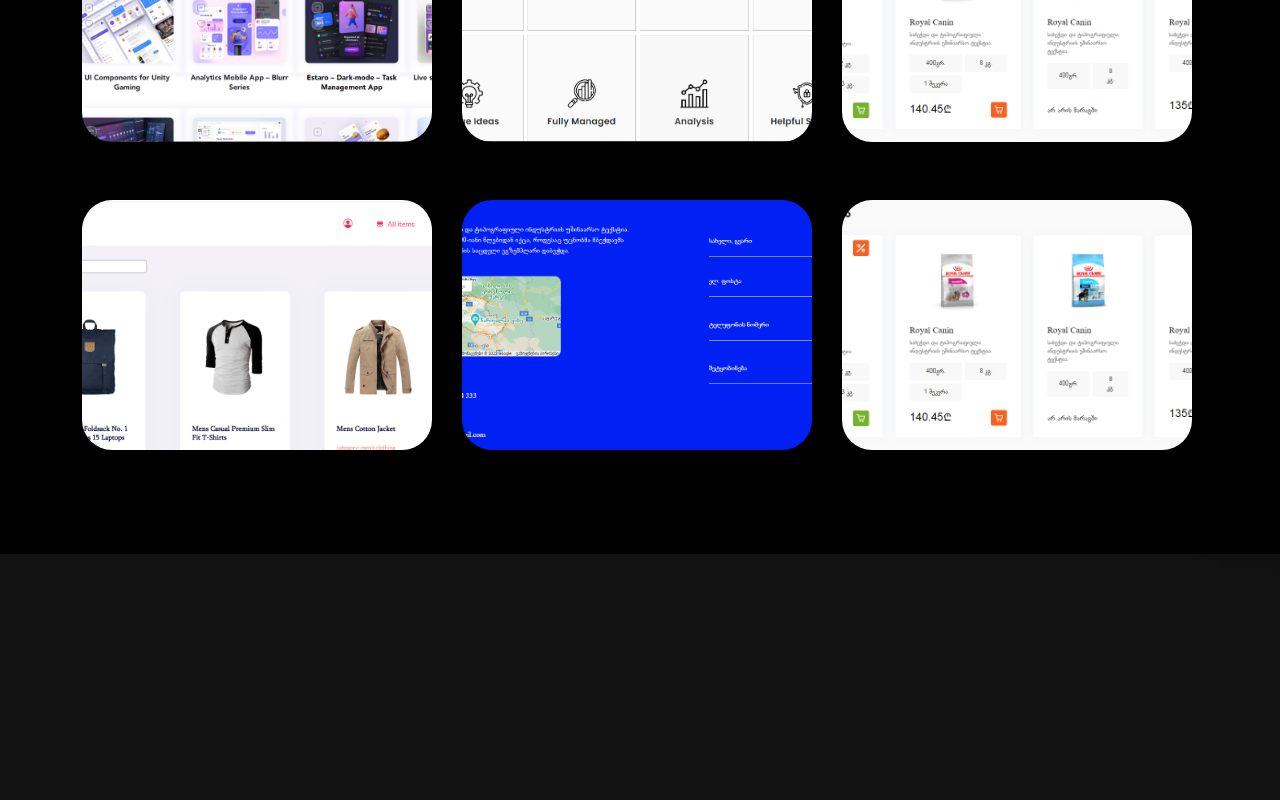
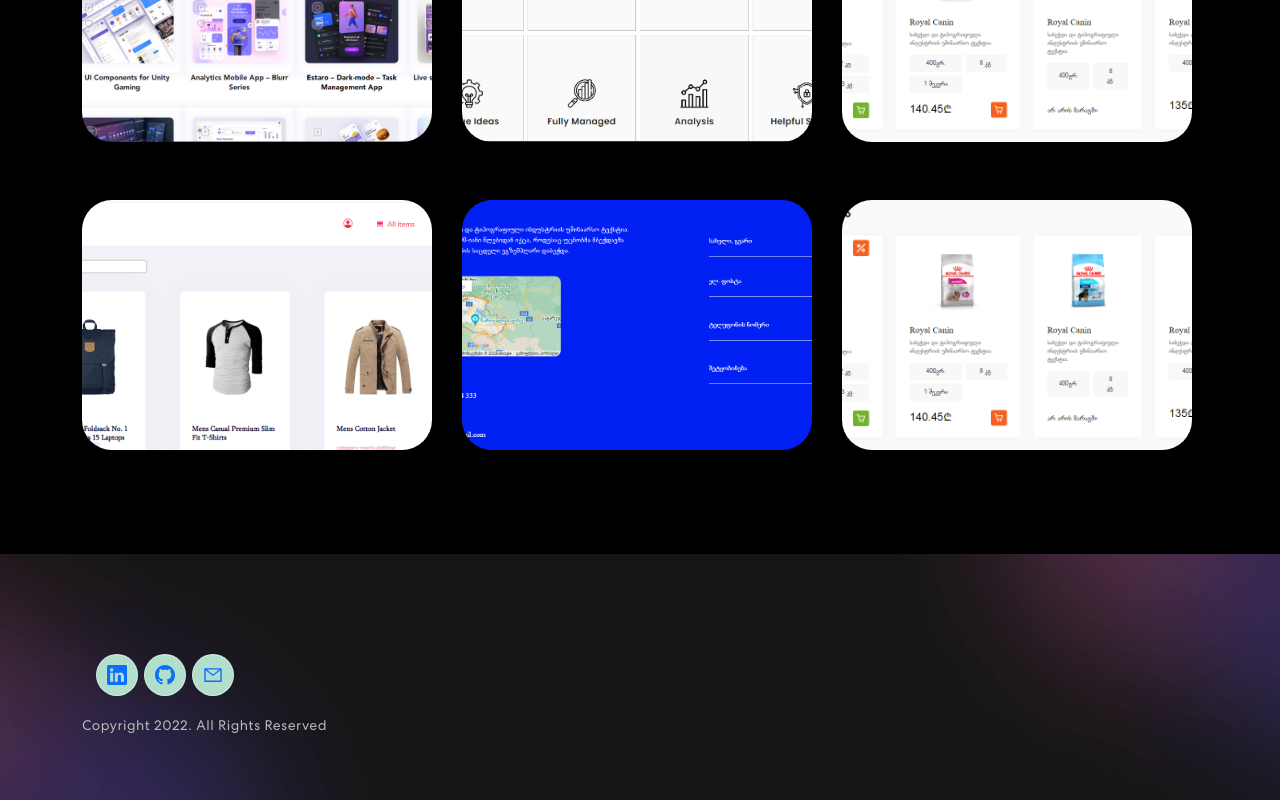
Before and after one commit to mariamdateshidze/reactportfolio, a React (Create React App) app: page / in a window 1280 px wide. Shown: the part 1679-2479 px from the top of the page. Before the commit the page ends 2278 px from the top, so only its background shows below. Built offline with nearby package versions, Linux system fonts and the light colour scheme.

Commit message:
add footer

```diff
--- a/public/index.html
+++ b/public/index.html
@@ -9,6 +9,9 @@
       name="description"
       content="Web site created using create-react-app"
     />
+
+    <meta name="keywords" content="HTML, CSS, JAVASCRIPT, react, portfolio" />
+    <meta name="author" content="Mariam Dateshidze" />
     <link rel="apple-touch-icon" href="%PUBLIC_URL%/logo192.png" />
     <!--
       manifest.json provides metadata used when your web app is installed on a
@@ -24,7 +27,7 @@
       work correctly both with client-side routing and a non-root public URL.
       Learn how to configure a non-root public URL by running `npm run build`.
     -->
-    <title>React App</title>
+    <title>Portfolio</title>
   </head>
   <body>
     <noscript>You need to enable JavaScript to run this app.</noscript>
--- a/src/App.css
+++ b/src/App.css
@@ -339,3 +339,28 @@
   right: 0;
   z-index: -4;
 }
+
+/* footer */
+.footer {
+  padding: 100px 0 50px 0;
+  background-image: url('./assets/images/footer-bg.png');
+  background-position: center center;
+  background-size: cover;
+  background-repeat: no-repeat;
+
+}
+
+.footer p {
+  font-weight: 400;
+  font-size: 14px;
+  color: #B8B8B8;
+  letter-spacing: 0.5px;
+  margin-top: 20px;
+}
+
+.text-center{
+  display: flex;
+  flex-direction: column;
+  align-items:flex-start;
+
+}
--- a/src/App.js
+++ b/src/App.js
@@ -4,6 +4,7 @@
 import { Banner } from './components/Banner';
 import { Skills } from './components/Skills';
 import { Projects } from './components/Projects';
+import { Footer } from './components/Footer';
 
 function App() {
   return (
@@ -12,6 +13,7 @@
         <Banner />
         <Skills />
         <Projects />
+        <Footer />
 
       </div>
     );
--- /dev/null
+++ b/src/components/Footer.js
@@ -0,0 +1,23 @@
+import { Container, Row, Col } from "react-bootstrap";
+import { BsLinkedin } from 'react-icons/bs';
+import { BsGithub } from 'react-icons/bs';
+import { AiOutlineMail } from 'react-icons/ai';
+
+export const Footer = () => {
+  return (
+    <footer className="footer">
+      <Container>
+        <Row className="align-items-center">
+          <Col size={12} sm={6} className="text-center text-sm-end">
+            <div className="social-icon">
+                <a href="https://www.linkedin.com/in/mariam-dateshidze-08a423208/" target="blanck"> <BsLinkedin  /></a>
+                <a href="https://github.com/mariamdateshidze"  target="blanck"> <BsGithub  /></a>
+                <a href="mailto: dateshidze.mariam6@gmail.com"  target="blanck"> <AiOutlineMail  /></a>
+            </div>
+            <p>Copyright 2022. All Rights Reserved</p>
+          </Col>
+        </Row>
+      </Container>
+    </footer>
+  )
+}
```
